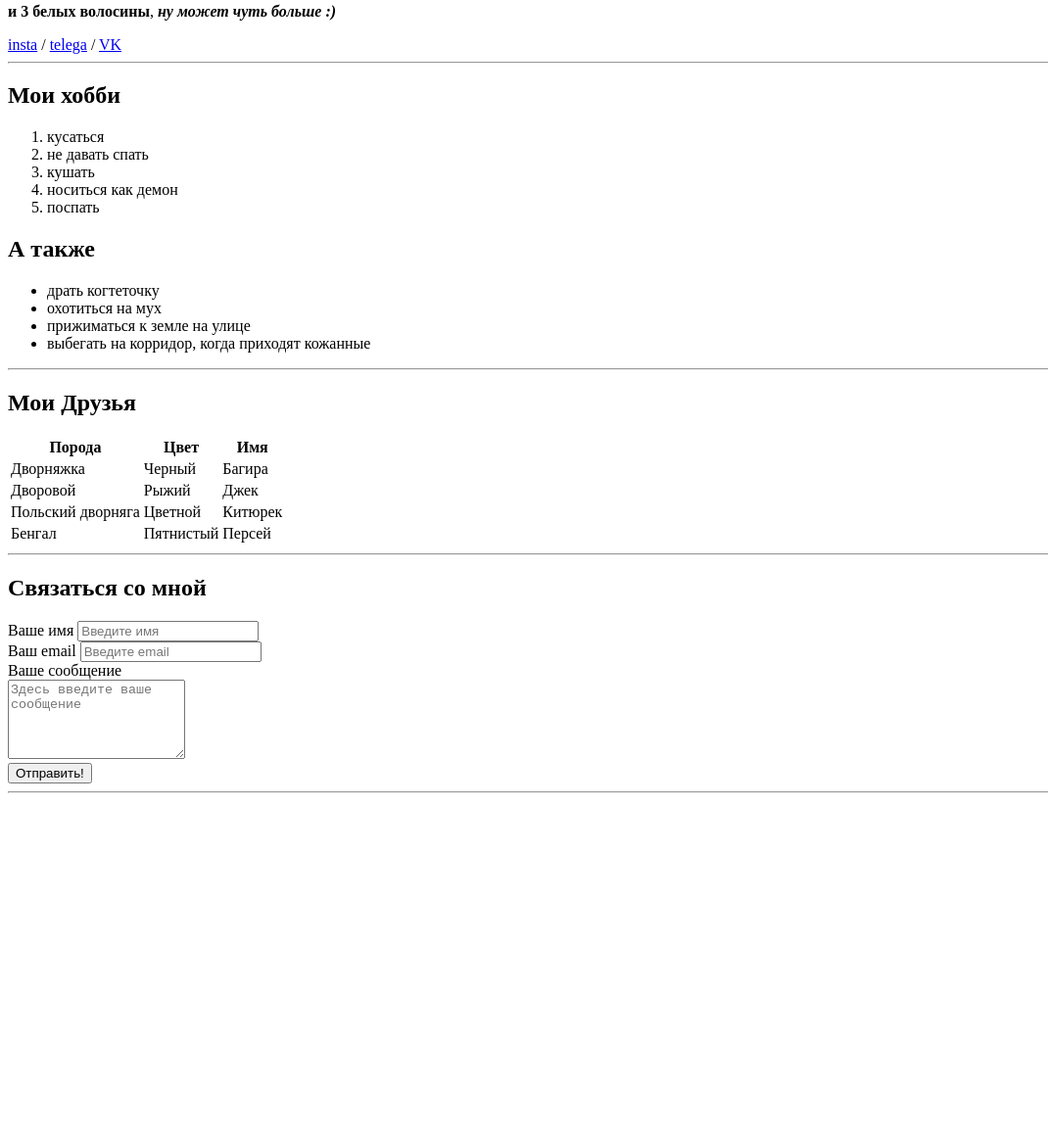
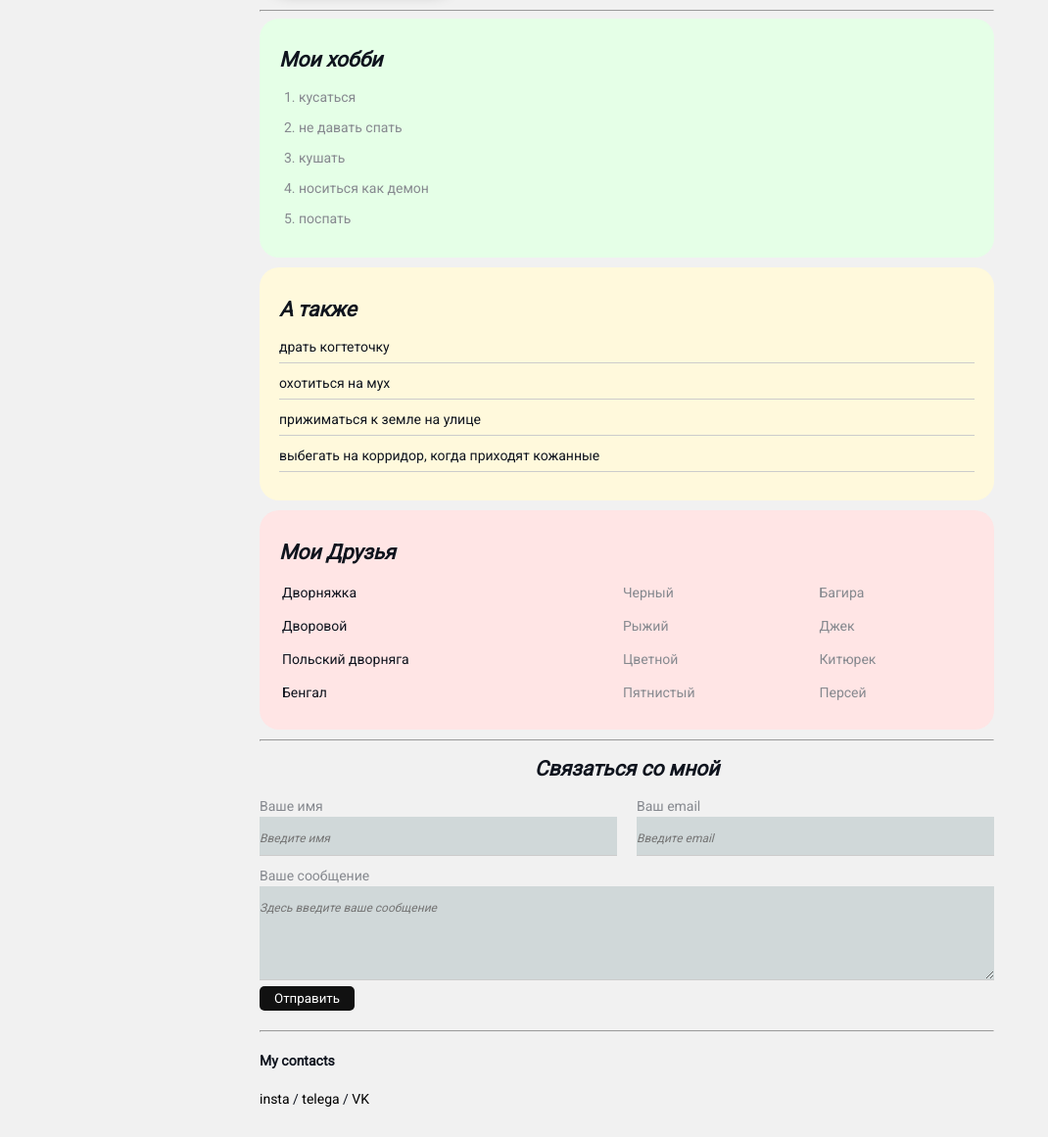
Before and after one commit to Aleksei-Platonov/rezume-bagira, a plain HTML site: page index.html in a window 1280 px wide. Shown: the part 424-1585 px from the top of the page at 98% size, without its empty margins (0-1070 px from the left). Before the commit the page ends 1242 px from the top, so only its background shows below. Drawn offline with Linux system fonts and the light colour scheme.

Commit message:
add files

```diff
--- a/index.html
+++ b/index.html
@@ -7,11 +7,17 @@
     <meta name="description" content="Кока дьявол">
     <meta name="keyword" content="усы, лапы, хвост, Легница">
     <title>Bagira</title>
+    <link rel="stylesheet" href="style.css">
 </head>
 <body>
 
-    <img src="20220319_104332.jpg" width="150" alt="это моя фотка">
+        <div class="container">
 
+            <div class="info">
+
+                    <img src="20220319_104332.jpg" alt="это моя фотка" class="avatar">
+
+                <div class="info-text">
                     <h1>Bagira</h1>
 
                     <p><strong>Черный хвост</strong>, длина 20 см</p>
@@ -19,43 +25,47 @@
                     <p><strong>черные лапки</strong>, не царапаю</p>
 
                     <p><strong>и 3 белых волосины</strong>, <strong><em>ну может чуть больше :)</em></strong></p>
+                </div>
 
-    <a href="https://www.instagram.com/">insta</a>
-    /
-    <a href="https://www.facebook.com/">telega</a>
-    /
-    <a href="https://www.vkontakte.com">VK</a>
+
+
+            </div>
+
 
             <hr>
 
+            <div class="card bg-green">
                 <h2>Мои хобби</h2>
-    <ol>
+                <ol class="list">
                     <li>кусаться</li>
                     <li>не давать спать</li>
                     <li>кушать</li>
                     <li>носиться как демон</li>
                     <li>поспать</li>
                 </ol>
+            </div>
 
+            <div class="card bg-yellow">
                 <h2>А также</h2>
-    <ul>
+                <ul class="list-and">
                     <li>драть когтеточку</li>
                     <li>охотиться на мух</li>
                     <li>прижиматься к земле на улице</li>
                     <li>выбегать на корридор, когда приходят кожанные</li>
                 </ul>
-    <hr>
+            </div>
 
+            <div class="card bg-red">
                 <h2>Мои Друзья</h2>
 
-    <table>
-        <thead>
+                <table class="table">
+                    <!-- <thead>
                         <tr>
                             <th>Порода</th>
                             <th>Цвет</th>
                             <th>Имя</th>
                         </tr>
-        </thead>
+                    </thead> -->
                     <tbody>
                         <tr>
                             <td>Дворняжка</td>
@@ -79,30 +89,54 @@
                         </tr>
                     </tbody>
                 </table>
+            </div>
+
             <hr>
 
+    <div class="connection">
+
+
+            <form class="form">
             <h2>Связаться со мной</h2>
 
-    <form>
-        <div>
+                <div class="form-row">
+
+                    <div class="form-group">
                         <label for="name">Ваше имя</label>
                         <input type="text" id="name" placeholder="Введите имя">
                     </div>
 
-        <div>
+                    <div class="form-group">
                         <label for="email">Ваш email</label>
                         <input type="email" id="email" placeholder="Введите email">
                     </div>
+                </div>
 
-        <div>
+                <div class="form-group">
                     <label for="message">Ваше сообщение</label>
-            <br>
                     <textarea  id="message" cols="20" rows="5" placeholder="Здесь введите ваше сообщение"></textarea>
                 </div>
 
-        <button type="submit" value="Отправить">Отправить!</button>
+                <input class="btn" type="submit" value="Отправить">
             </form>
+        </div>
 
             <hr>
+
+            <footer>
+                    <h4>My contacts</h4>
+
+                    <a href="https://www.instagram.com/">insta</a>
+                    /
+                    <a href="https://www.facebook.com/">telega</a>
+                    /
+                    <a href="https://www.vkontakte.com">VK</a>
+            </footer>
+        </div>
+    <!-- <div class="elem">
+        <h2>bagirosina</h2>
+    </div> -->
+
+
     </body>
 </html>
--- /dev/null
+++ b/style.css
@@ -0,0 +1,265 @@
+@import url('https://fonts.googleapis.com/css2?family=Roboto&display=swap');
+
+body {
+    font-size: 14px;
+    font-family: 'Roboto', sans-serif;
+    font-weight: normal;
+    background: rgb(208, 216, 217);
+    line-height: 1.5em;
+    color: #0f141e;
+    background: #f1f1f1;
+    padding: 20px 20px;
+}
+
+a {
+    color: #000;
+    text-decoration: none;
+}
+
+a:hover {
+    text-decoration: underline;
+}
+
+a:active {
+    color: blue;
+}
+
+/* a:visited {
+    color: olivedrab;
+} */
+
+h1 {
+    font-family: Verdana;
+    font-style: italic;
+}
+
+.info-text p {
+    font-style: italic;
+    font-weight: bold;
+    color: #86898f;
+    margin: 15px;
+}
+
+.info-text h4 {
+    margin-bottom: 10px;
+}
+
+h2 {
+    font-style: oblique;
+}
+
+th {
+    font-size: 20px;
+    font-weight: 900;
+    text-decoration: underline;
+}
+
+#name {
+    background: rgb(208, 216, 217);
+    font-size: 12px;
+    font-style: italic;
+}
+
+#email {
+    background: rgb(208, 216, 217);
+    font-size: 12px;
+    font-style: italic;
+}
+
+#message {
+    background: rgb(208, 216, 217);
+    font-size: 12px;
+    font-style: italic;
+}
+
+.info {
+    margin-bottom: 20px;
+    display: flex;
+    width: 750px;
+}
+
+.info-text {
+    margin-left: 40px;
+    text-align: center;
+}
+
+.card {
+    border-radius: 20px;
+    padding: 15px 20px;
+    margin-bottom: 20px;
+}
+
+.card {
+    margin-bottom: 10px;
+}
+
+.bg-yellow {
+    background: #fff9dc;
+}
+
+.bg-red {
+    background: #ffe5e5;
+}
+
+.bg-green {
+    background: #e5ffe7;
+}
+
+.container {
+    max-width: 750px;
+    margin: auto;
+    padding-top: 30px;
+}
+
+.avatar {
+    width: 200px;
+    border-radius: 28px;
+    box-shadow: 4px 4px 14px rgba(0, 0, 0, .25);
+}
+
+.connection {
+    margin-bottom: 20px;
+}
+
+.btn {
+    background: #111;
+    padding: 5px 15px;
+    color: #fff;
+    border: none;
+    border-radius: 5px;
+    cursor: pointer;
+    font-family: inherit;
+}
+
+.btn:hover {
+    opacity: .7;
+}
+
+.list {
+    padding: 0 20px;
+}
+
+.list li {
+    color: #86898f;
+    margin-bottom: 10px;
+}
+
+.list-and {
+    list-style: none;
+    padding: 0;
+}
+
+.list-and li {
+    margin-bottom: 10px;
+    border-bottom: 1px solid #ccc;
+    padding-bottom: 5px;
+}
+
+.table {
+    width: 100%;
+}
+
+.table td {
+    padding-bottom: 10px;
+}
+
+.table td:nth-child(2),
+.table td:nth-child(3) {
+    color: #86898f;
+}
+
+@media (max-width: 650px) {
+    .info {
+        display: block;
+        text-align: center;
+    }
+
+    .info-text {
+        display: block;
+        text-align: center;
+    }
+    /* .container {
+        padding: 10px;
+        text-align: center;
+    } */
+}
+
+/* .table td:nth-child(1) {
+    color: #111;
+    font-weight: bold;
+}
+
+@keyframes anim {
+	from {
+		margin-left: 200px;
+	}
+	to {
+		margin-left: 600px;
+	}
+}
+
+анимация*/
+
+/* .elem {
+	animation: anim 2s infinite;
+	width: 100px;
+	height: 50px;
+}
+
+.elem {
+    padding: 10px 20px;
+    border: 5px solid #040;
+    border-style: dashed;
+} */
+
+.form h2 {
+    text-align: center;
+}
+
+.form-row {
+    margin-bottom: 10px;
+    display: flex;
+}
+
+.form-row .form-group {
+    /* display: inline-block; это без дисплей флекс видтх 50% */
+    margin-right: 20px;
+    width: 50%;
+    /* width: calc(50% - 20px); это без дисплей флекс видтх 50% */
+}
+
+.form-row .form-group:last-child {
+    margin-right: 0;
+}
+
+@media (max-width: 650px) {
+    .form-row {
+        display: block;
+    }
+
+    .form-row .form-group {
+        width: 100%;
+        margin-right: 0;
+        margin-bottom: 10px;
+    }
+}
+
+.form-group label {
+    display: block;
+    font-size: 14px;
+    color: #86898f;
+}
+
+.form-group input,
+.form-group textarea {
+    width: 100%;
+    box-sizing: border-box;
+    border: none;
+    background: transparent;
+    border-bottom: 1px solid #ccc;
+    color: #000;
+    padding: 15px 0 10px;
+    outline: none;
+    font-family: inherit;
+
+}
```
Lines whose indentation alone changed are shown as unchanged.
